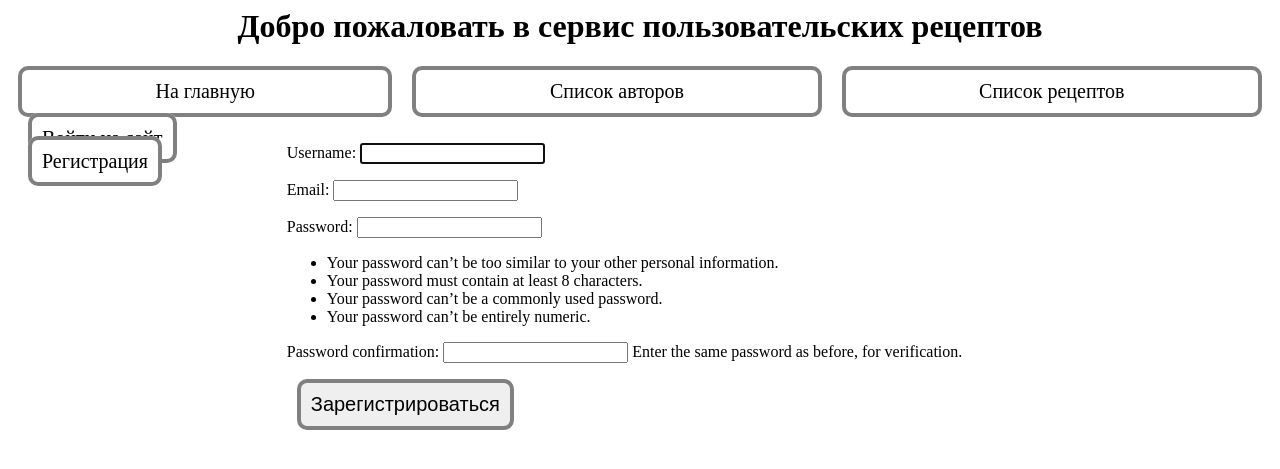
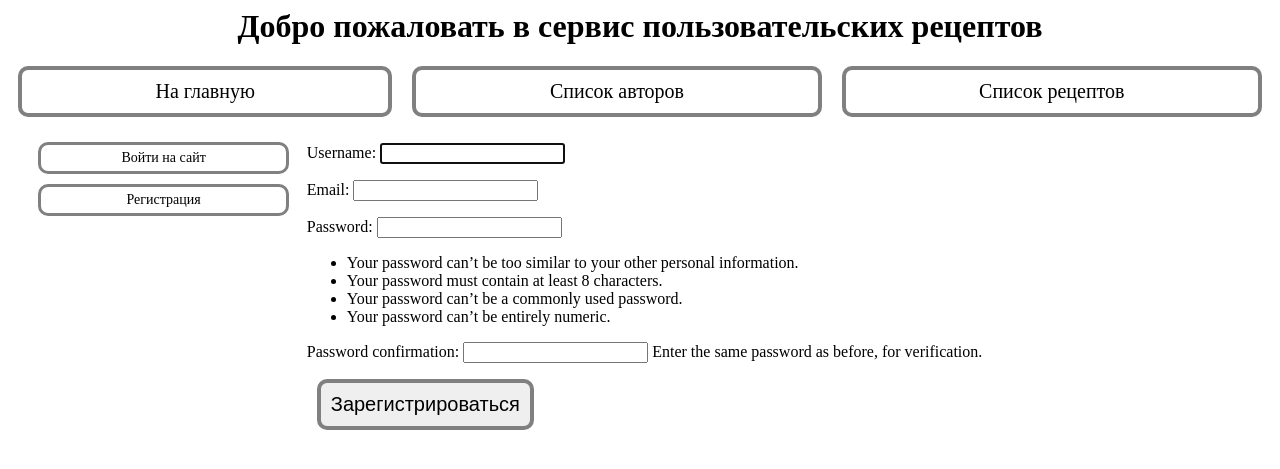
Before and after one commit to Odyvia42/UsersRecipes-Django, a Django app: page /register_user/ in a window 1280 px wide. Shown: the top 469 px of the page. Run offline with Django 4.2, Linux system fonts and the light colour scheme.

Commit message:
Исправлена ошибка оформления, приводившая к съезжанию кнопок пользовательской навигации на страницах логина/смены пароля.

```diff
--- a/recipeblog/static/recipeblog/loginlogout.css
+++ b/recipeblog/static/recipeblog/loginlogout.css
@@ -76,7 +76,33 @@ padding-right: 2vw;
 }
 
 
-/* Оформление кнопки входа на сайт */
+/* Оформление блока пользовательской навигации */
+
+.user_sidebar {
+display: flex;
+flex-direction: column;
+flex-wrap: nowrap;
+height: fit-content;
+margin-top: 10px;
+margin-left: 10px;
+margin-right: 10px;
+}
+
+.user_sidebar p {
+text-align: center;
+}
+.userlogin {
+border: 3px solid gray;
+width: 95%;
+height: auto;
+font-size: 14px;
+padding-top: 5px;
+padding-bottom: 5px;
+padding-left: 1px;
+padding-right: 1px;
+margin-top: 5px;
+margin-bottom: 5px;
+}
 
 .userlogin:link {
 background-color: white;
@@ -88,7 +114,7 @@ background-color: white;
 
 .userlogin:hover,
 .userlogin:focus {
-border: 5px solid #00ec9e;
+border: 3px solid #00ec9e;
 }
 
 .userlogin:active {
```
